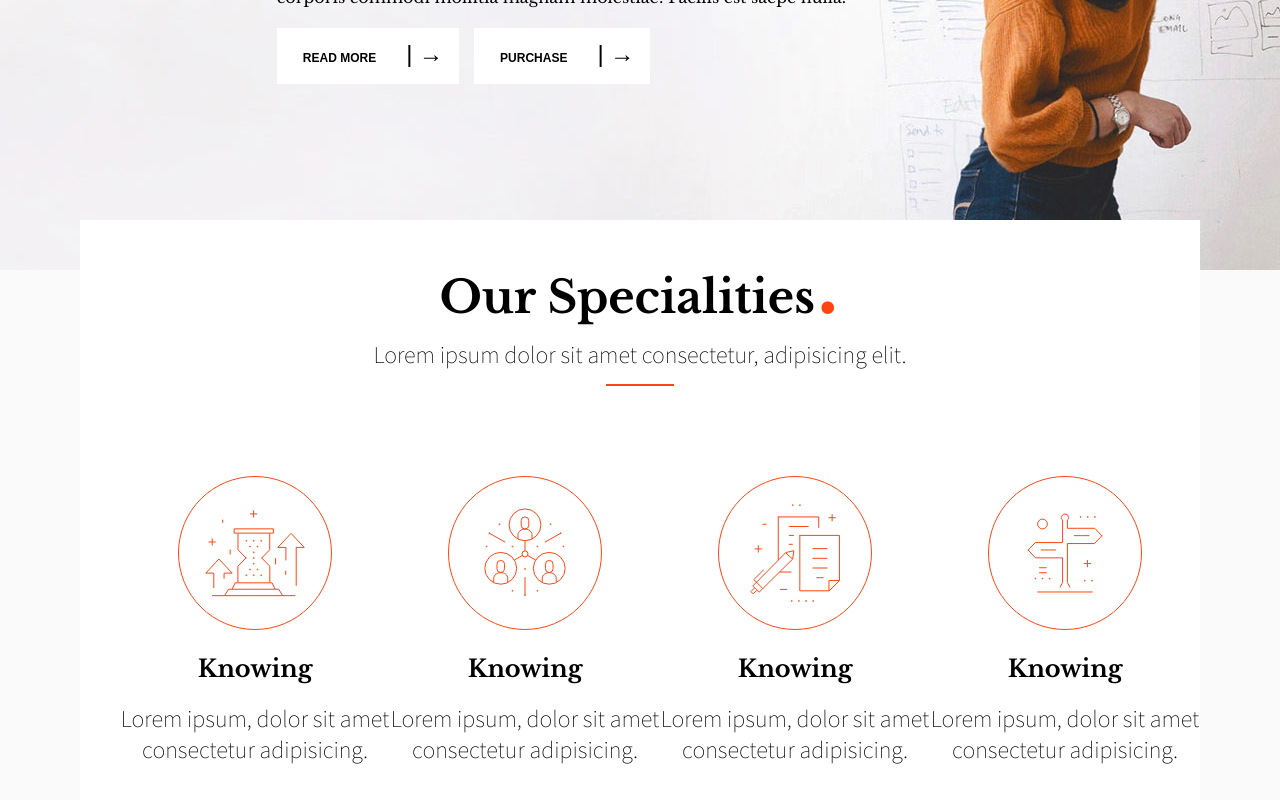
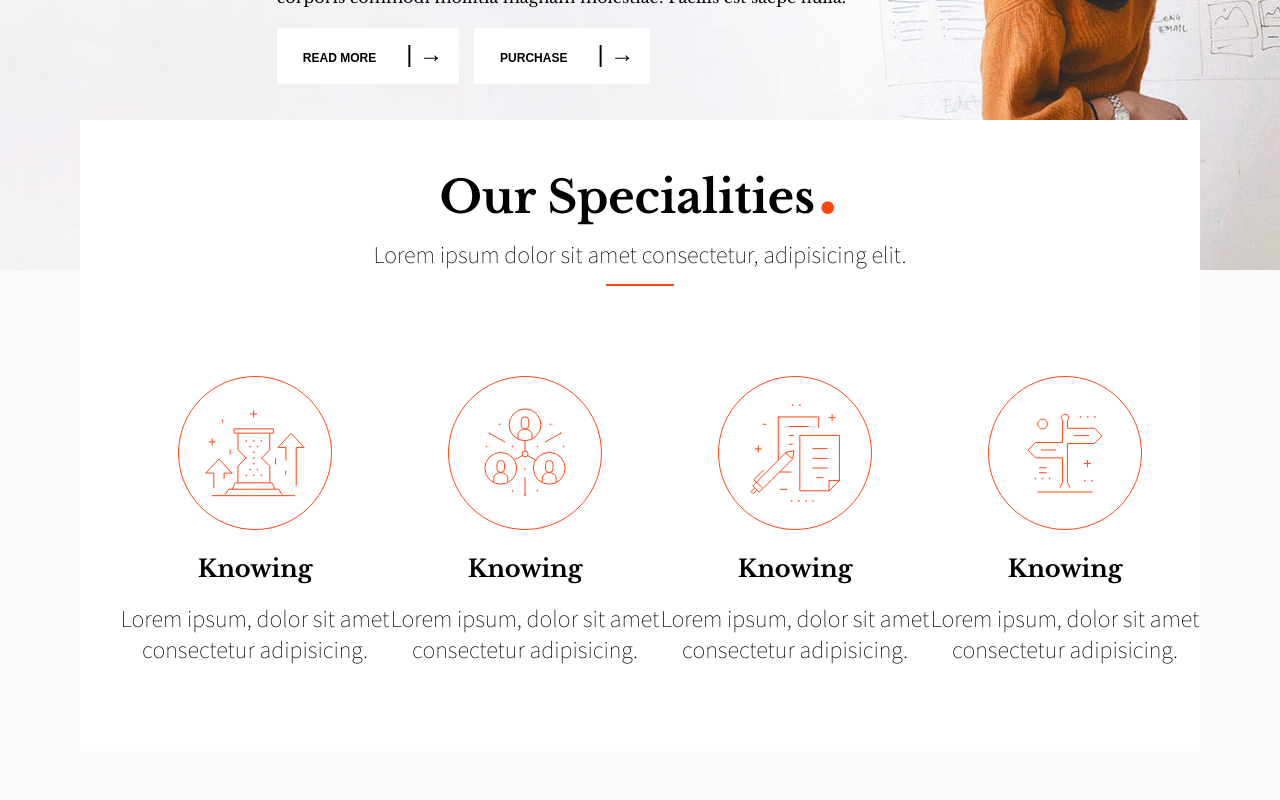
Before and after one commit to ArrobbioUmberto/proj-html-vuejs, a Vue app: page / in a window 1280 px wide. Shown: the part 500-1300 px from the top of the page. Built offline with nearby package versions, Linux system fonts and the light colour scheme.

Commit message:
CHANGE negative padding

```diff
--- a/src/components/Specialties.vue
+++ b/src/components/Specialties.vue
@@ -43,7 +43,7 @@ export default {
 .container.circle {
     background-color: white;
     position: relative;
-    top: -50px;
+    top: -150px;
 }
 
 .row {
```
